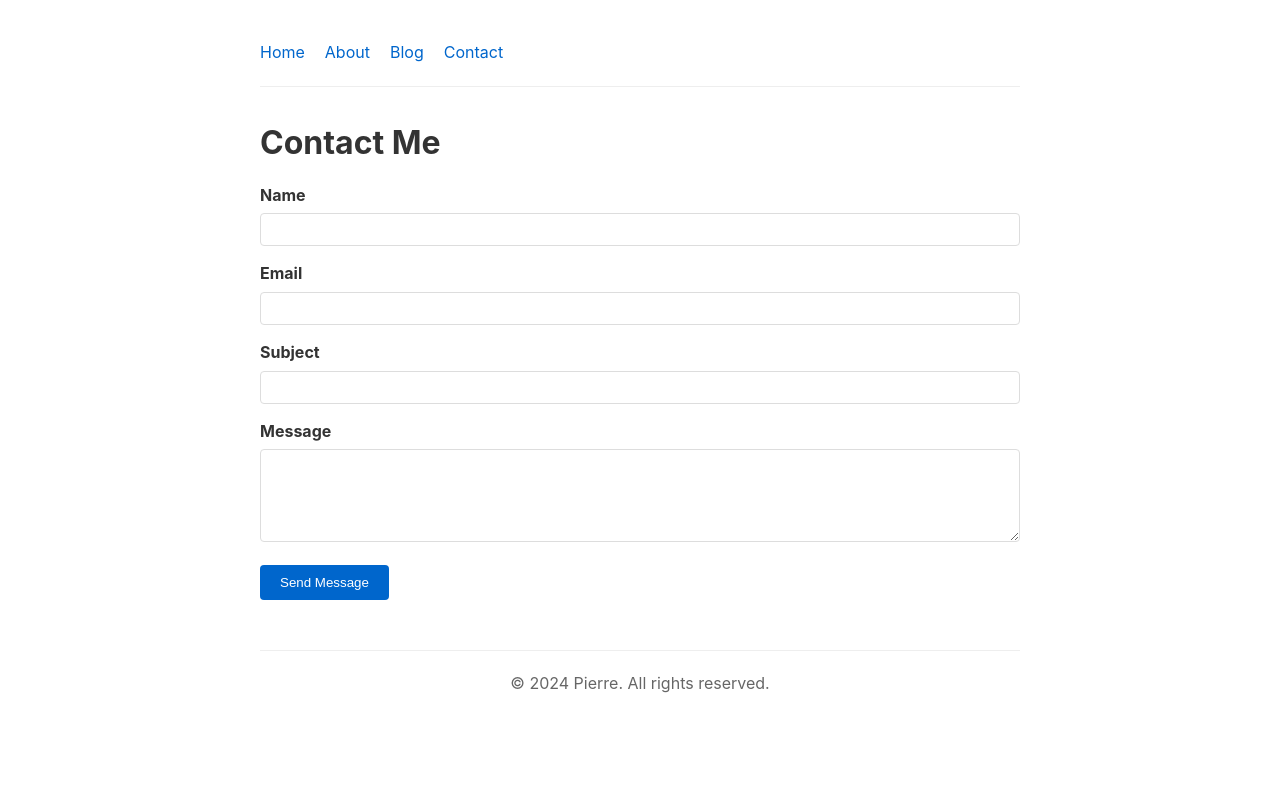
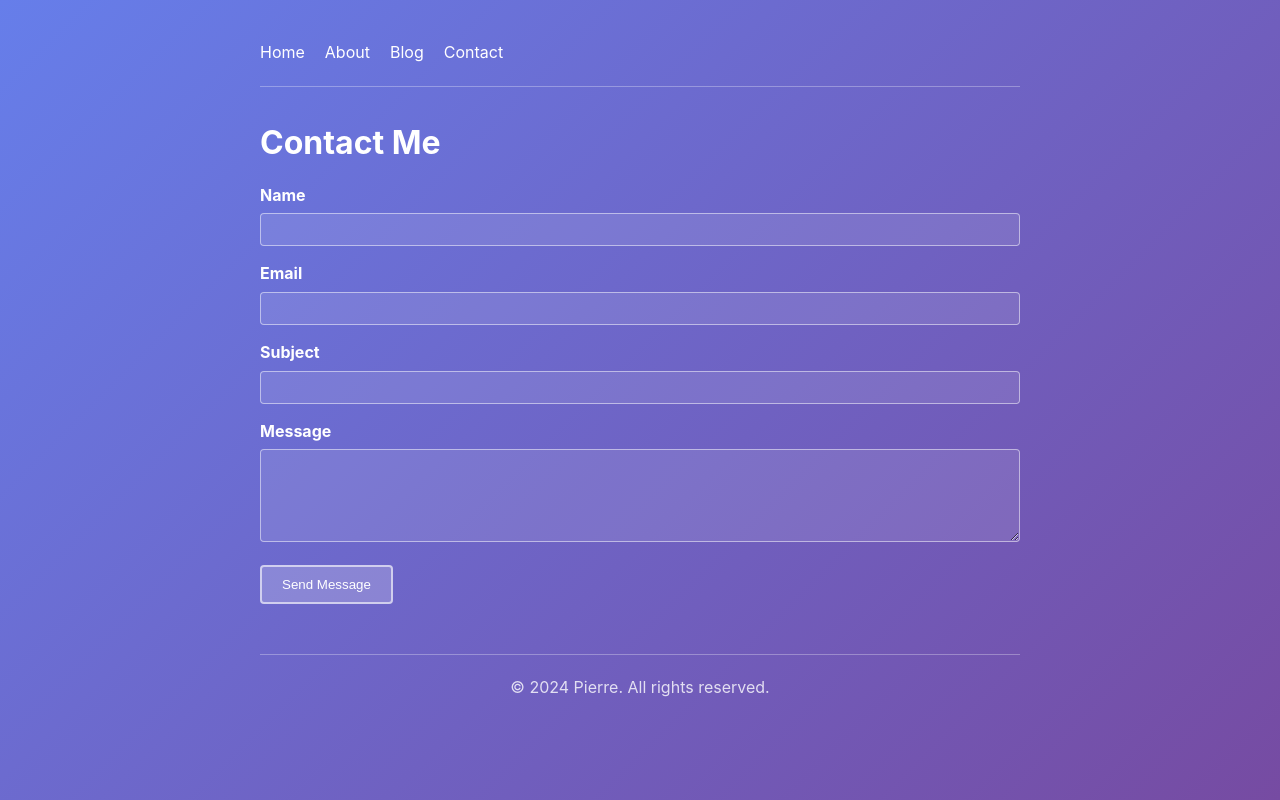
Before and after one commit to ChenjunZou/test, a Flask app: page /contact in a window 1280 px wide. Run offline with Flask 3, Linux system fonts and the light colour scheme.

Commit message:
feat: 替换页面背景为紫色渐变，调整文字颜色以适配深色背景

```diff
--- a/app/static/css/style.css
+++ b/app/static/css/style.css
@@ -7,27 +7,31 @@
 body {
     font-family: -apple-system, BlinkMacSystemFont, 'Segoe UI', Roboto, sans-serif;
     line-height: 1.6;
-    color: #333;
+    color: #ffffff;
     max-width: 800px;
     margin: 0 auto;
     padding: 20px;
+    min-height: 100vh;
+    background: linear-gradient(135deg, #667eea 0%, #764ba2 100%);
+    background-attachment: fixed;
 }
 
 nav {
     display: flex;
     gap: 20px;
     padding: 20px 0;
-    border-bottom: 1px solid #eee;
+    border-bottom: 1px solid rgba(255, 255, 255, 0.3);
     margin-bottom: 30px;
 }
 
 nav a {
     text-decoration: none;
-    color: #0066cc;
+    color: #ffffff;
 }
 
 nav a:hover {
     text-decoration: underline;
+    color: #e0e0e0;
 }
 
 main {
@@ -41,7 +45,7 @@ h1, h2, h3 {
 article {
     margin-bottom: 30px;
     padding-bottom: 20px;
-    border-bottom: 1px solid #eee;
+    border-bottom: 1px solid rgba(255, 255, 255, 0.3);
 }
 
 .tags {
@@ -50,11 +54,12 @@ article {
 
 .tag {
     display: inline-block;
-    background: #f0f0f0;
+    background: rgba(255, 255, 255, 0.2);
     padding: 2px 8px;
     border-radius: 3px;
     font-size: 0.85em;
     margin-right: 5px;
+    color: #ffffff;
 }
 
 .form-group {
@@ -70,26 +75,44 @@ label {
 input, textarea {
     width: 100%;
     padding: 8px;
-    border: 1px solid #ddd;
+    border: 1px solid rgba(255, 255, 255, 0.5);
     border-radius: 4px;
+    background: rgba(255, 255, 255, 0.1);
+    color: #ffffff;
+}
+
+input::placeholder, textarea::placeholder {
+    color: rgba(255, 255, 255, 0.6);
 }
 
 button {
-    background: #0066cc;
+    background: rgba(255, 255, 255, 0.2);
     color: white;
     padding: 10px 20px;
-    border: none;
+    border: 2px solid rgba(255, 255, 255, 0.6);
     border-radius: 4px;
     cursor: pointer;
 }
 
 button:hover {
-    background: #0052a3;
+    background: rgba(255, 255, 255, 0.3);
 }
 
-.error {
-    color: #cc0000;
-    font-size: 0.85em;
+a {
+    color: #ffffff;
+    text-decoration: underline;
+}
+
+a:hover {
+    color: #e0e0e0;
+}
+
+article h3 a {
+    text-decoration: none;
+}
+
+article h3 a:hover {
+    text-decoration: underline;
 }
 
 .flash {
@@ -118,7 +141,7 @@ button:hover {
 footer {
     margin-top: 50px;
     padding-top: 20px;
-    border-top: 1px solid #eee;
+    border-top: 1px solid rgba(255, 255, 255, 0.3);
     text-align: center;
-    color: #666;
+    color: rgba(255, 255, 255, 0.8);
 }
```
Also changed, not shown: index.html (+26 -6 lines).
